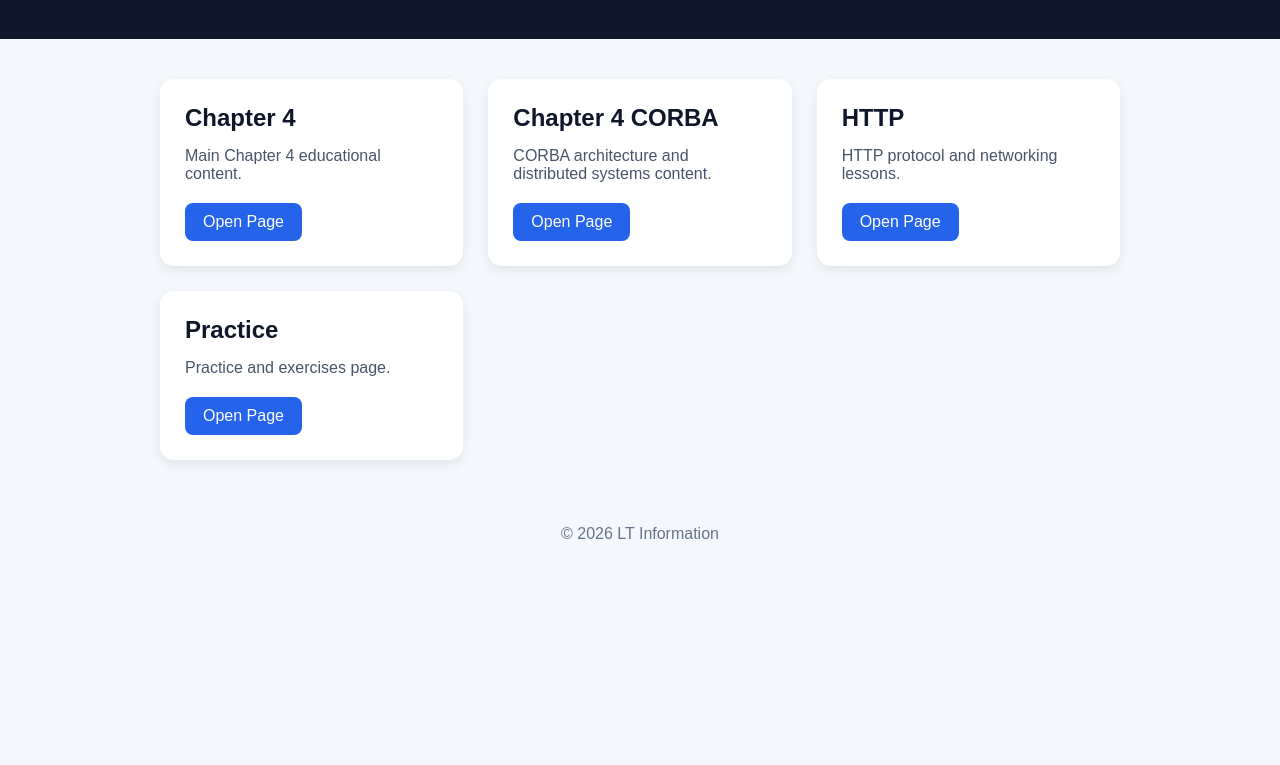
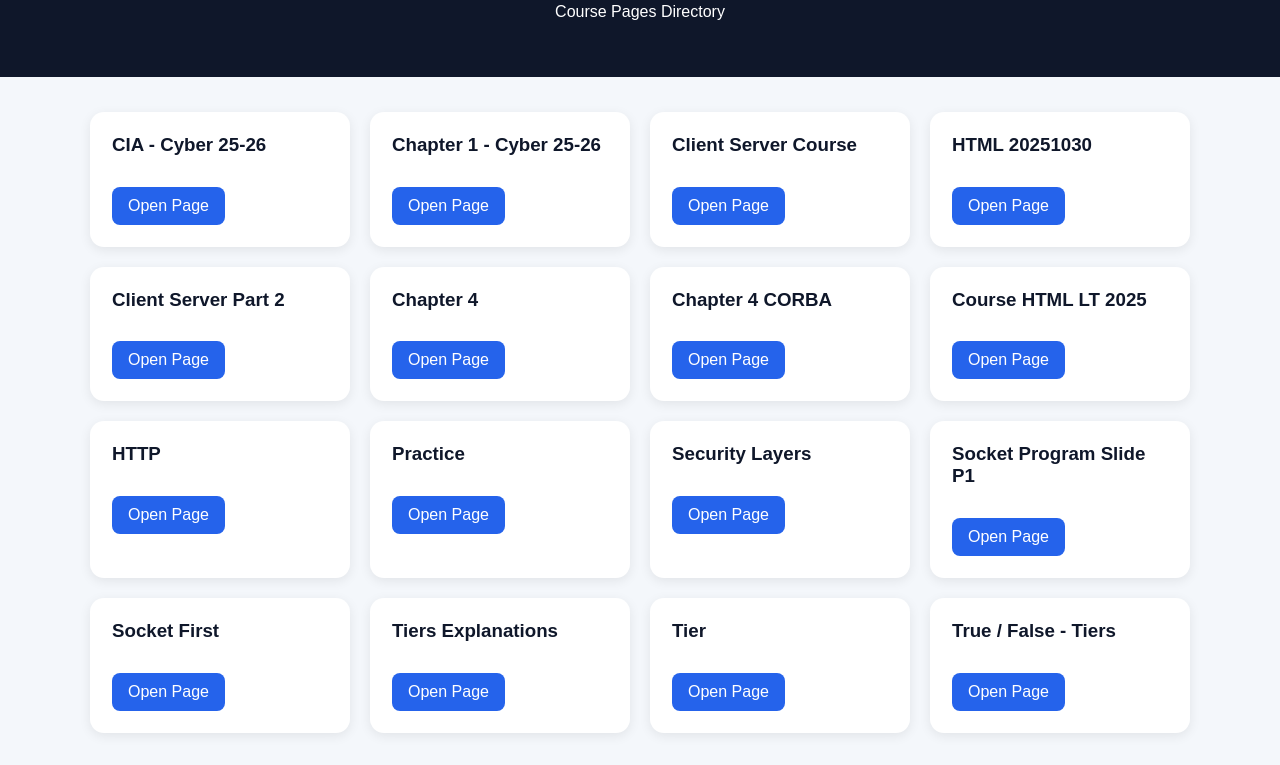
Before and after one commit to hassanlamaa/LT-information, a plain HTML site: page index.html in a window 1280 px wide. Shown: the part 117-882 px from the top of the page. Before the commit the page ends 800 px from the top, so only its background shows below. Drawn offline with Linux system fonts and the light colour scheme.

Commit message:
Update index.html

```diff
--- a/index.html
+++ b/index.html
@@ -1,91 +1,67 @@
 <!DOCTYPE html>
 <html lang="en">
 <head>
-    <meta charset="UTF-8" />
-    <meta name="viewport" content="width=device-width, initial-scale=1.0" />
+  <meta charset="UTF-8">
+  <meta name="viewport" content="width=device-width, initial-scale=1.0">
   <title>LT Information</title>
 
   <style>
-        *{
-            margin:0;
-            padding:0;
-            box-sizing:border-box;
-            font-family:Arial, Helvetica, sans-serif;
+    body {
+      margin: 0;
+      font-family: Arial, sans-serif;
+      background: #f4f7fb;
+      color: #1e293b;
     }
 
-        body{
-            background:#f4f7fb;
-            color:#1e293b;
+    header {
+      background: #0f172a;
+      color: white;
+      padding: 40px 20px;
+      text-align: center;
     }
 
-        header{
-            background:#0f172a;
-            color:white;
-            padding:40px 20px;
-            text-align:center;
+    .container {
+      max-width: 1100px;
+      margin: auto;
+      padding: 35px 20px;
     }
 
-        header h1{
-            font-size:42px;
-            margin-bottom:10px;
+    .grid {
+      display: grid;
+      grid-template-columns: repeat(auto-fit, minmax(260px, 1fr));
+      gap: 20px;
     }
 
-        header p{
-            opacity:0.9;
+    .card {
+      background: white;
+      padding: 22px;
+      border-radius: 14px;
+      box-shadow: 0 3px 12px rgba(0,0,0,0.08);
     }
 
-        .container{
-            max-width:1000px;
-            margin:auto;
-            padding:40px 20px;
+    .card h3 {
+      margin-top: 0;
+      color: #0f172a;
     }
 
-        .grid{
-            display:grid;
-            grid-template-columns:repeat(auto-fit,minmax(250px,1fr));
-            gap:25px;
+    .btn {
+      display: inline-block;
+      margin-top: 12px;
+      padding: 10px 16px;
+      background: #2563eb;
+      color: white;
+      text-decoration: none;
+      border-radius: 8px;
     }
 
-        .card{
-            background:white;
-            border-radius:14px;
-            padding:25px;
-            box-shadow:0 4px 12px rgba(0,0,0,0.08);
-            transition:0.3s;
+    .btn:hover {
+      background: #1d4ed8;
     }
 
-        .card:hover{
-            transform:translateY(-5px);
-        }
-
-        .card h2{
-            margin-bottom:15px;
-            color:#0f172a;
-        }
-
-        .card p{
-            margin-bottom:20px;
-            color:#475569;
-        }
-
-        .btn{
-            display:inline-block;
-            text-decoration:none;
-            background:#2563eb;
-            color:white;
-            padding:10px 18px;
-            border-radius:8px;
-            transition:0.3s;
-        }
-
-        .btn:hover{
-            background:#1d4ed8;
-        }
-
-        footer{
-            text-align:center;
-            padding:25px;
-            color:#64748b;
+    footer {
+      text-align: center;
+      padding: 25px;
+      color: #64748b;
     }
   </style>
 </head>
@@ -94,51 +70,93 @@
 
 <header>
   <h1>LT Information</h1>
-    <p>Educational HTML Pages Directory</p>
+  <p>Course Pages Directory</p>
 </header>
 
 <div class="container">
-
   <div class="grid">
 
     <div class="card">
-            <h2>Chapter 4</h2>
-            <p>Main Chapter 4 educational content.</p>
-
-            <a class="btn" href="chapter4.html">
-                Open Page
-            </a>
+      <h3>CIA - Cyber 25-26</h3>
+      <a class="btn" href="CIA%20-CYber%2025-26.html">Open Page</a>
     </div>
 
     <div class="card">
-            <h2>Chapter 4 CORBA</h2>
-            <p>CORBA architecture and distributed systems content.</p>
-
-            <a class="btn" href="chapter4corba.html">
-                Open Page
-            </a>
+      <h3>Chapter 1 - Cyber 25-26</h3>
+      <a class="btn" href="Cha1-cyber-25-26.html">Open Page</a>
     </div>
 
     <div class="card">
-            <h2>HTTP</h2>
-            <p>HTTP protocol and networking lessons.</p>
-
-            <a class="btn" href="http.html">
-                Open Page
-            </a>
+      <h3>Client Server Course</h3>
+      <a class="btn" href="Client_Server_Course.html">Open Page</a>
     </div>
 
     <div class="card">
-            <h2>Practice</h2>
-            <p>Practice and exercises page.</p>
+      <h3>HTML 20251030</h3>
+      <a class="btn" href="_html_20251030_25fce4.html">Open Page</a>
+    </div>
 
-            <a class="btn" href="paractis.html">
-                Open Page
-            </a>
+    <div class="card">
+      <h3>Client Server Part 2</h3>
+      <a class="btn" href="c-spart2.html">Open Page</a>
+    </div>
+
+    <div class="card">
+      <h3>Chapter 4</h3>
+      <a class="btn" href="chapter4.html">Open Page</a>
+    </div>
+
+    <div class="card">
+      <h3>Chapter 4 CORBA</h3>
+      <a class="btn" href="chapter4corba.html">Open Page</a>
+    </div>
+
+    <div class="card">
+      <h3>Course HTML LT 2025</h3>
+      <a class="btn" href="course_html_LT2025.html">Open Page</a>
+    </div>
+
+    <div class="card">
+      <h3>HTTP</h3>
+      <a class="btn" href="http.html">Open Page</a>
+    </div>
+
+    <div class="card">
+      <h3>Practice</h3>
+      <a class="btn" href="paractis.html">Open Page</a>
+    </div>
+
+    <div class="card">
+      <h3>Security Layers</h3>
+      <a class="btn" href="security%20layers.html">Open Page</a>
+    </div>
+
+    <div class="card">
+      <h3>Socket Program Slide P1</h3>
+      <a class="btn" href="socet%20program%20slide%20p1.html">Open Page</a>
+    </div>
+
+    <div class="card">
+      <h3>Socket First</h3>
+      <a class="btn" href="socket%20first.html">Open Page</a>
+    </div>
+
+    <div class="card">
+      <h3>Tiers Explanations</h3>
+      <a class="btn" href="teirsexplanations.html">Open Page</a>
+    </div>
+
+    <div class="card">
+      <h3>Tier</h3>
+      <a class="btn" href="tier.html">Open Page</a>
+    </div>
+
+    <div class="card">
+      <h3>True / False - Tiers</h3>
+      <a class="btn" href="truefalse-tiers.html">Open Page</a>
     </div>
 
   </div>
-
 </div>
 
 <footer>
```
Lines whose indentation alone changed are shown as unchanged.
